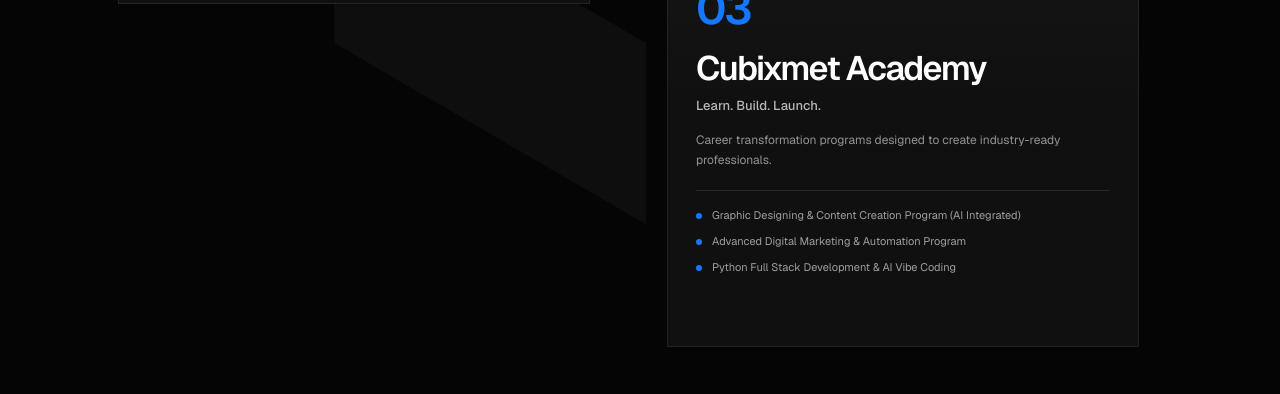
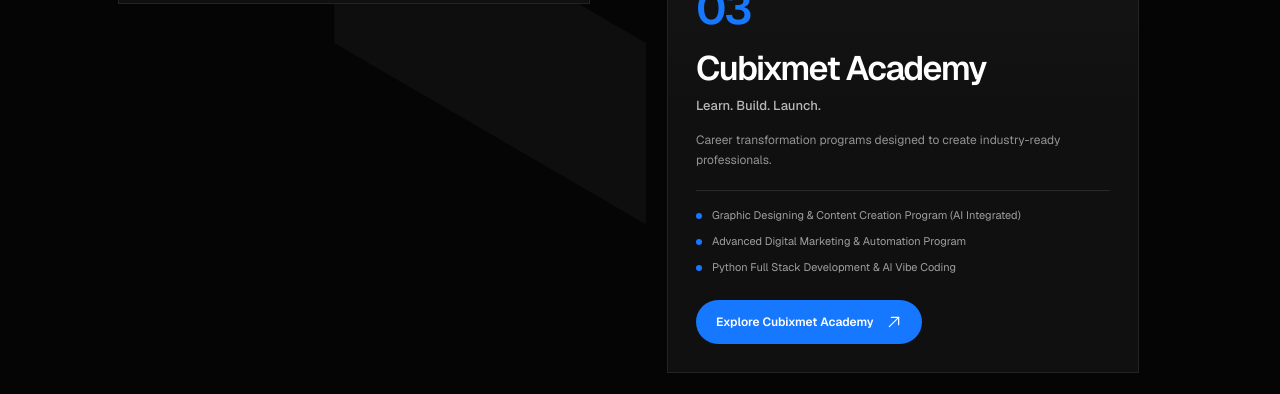
Before and after one commit to amnas-cubixmet/cubixmet, a Next.js app: page / in a window 1280 px wide. Shown: the part 2478-2872 px from the top of the page. Built offline with nearby package versions, Linux system fonts and the light colour scheme.

Commit message:
feat: add Explore Cubixmet Academy CTA to Our Ventures

```diff
--- a/components/home/HomeSections.tsx
+++ b/components/home/HomeSections.tsx
@@ -317,7 +317,7 @@
                         ))}
                       </div>
 
-                      {(venture.icon === "tech" || venture.icon === "digital") && (
+                      {(venture.icon === "tech" || venture.icon === "digital" || venture.icon === "academy") && (
                         <a
                           href={venture.href}
                           className="mt-6 inline-flex min-h-11 w-fit items-center gap-3 rounded-full bg-[#1677FF] px-5 text-[12px] font-semibold text-white transition-colors hover:bg-[#348aff] focus-visible:outline-2 focus-visible:outline-offset-2 focus-visible:outline-white"
```
